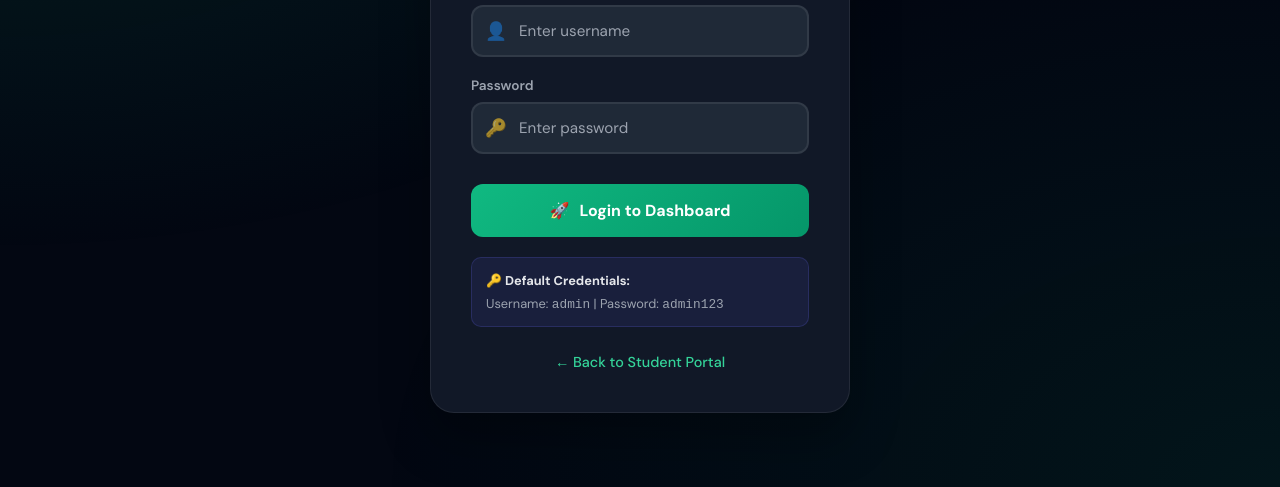
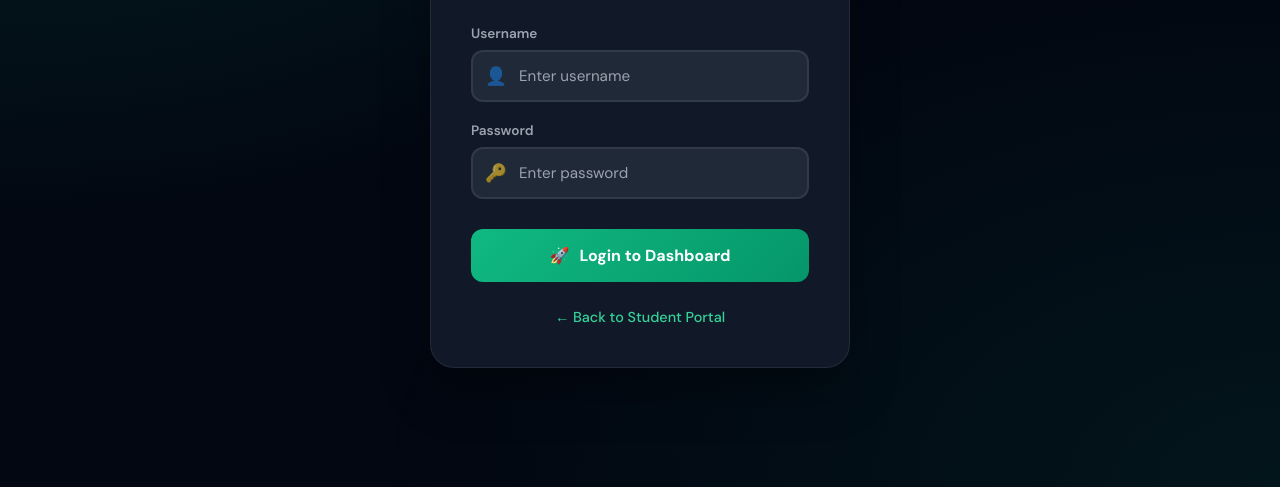
Before and after one commit to connect2lakshya00-blip/College-Voice-Assistant, a plain HTML site: page frontend/admin.html in a window 1280 px wide. Shown: the part 313-800 px from the top of the page. Drawn offline with Linux system fonts and the light colour scheme.

Commit message:
Remove default credentials display

```diff
--- a/frontend/admin.html
+++ b/frontend/admin.html
@@ -992,10 +992,7 @@
           </button>
         </form>
 
-        <div class="credentials-hint">
-          <strong>🔑 Default Credentials:</strong>
-          Username: <code>admin</code> | Password: <code>admin123</code>
-        </div>
+
 
         <div class="login-footer">
           <a href="index.html">← Back to Student Portal</a>
```
